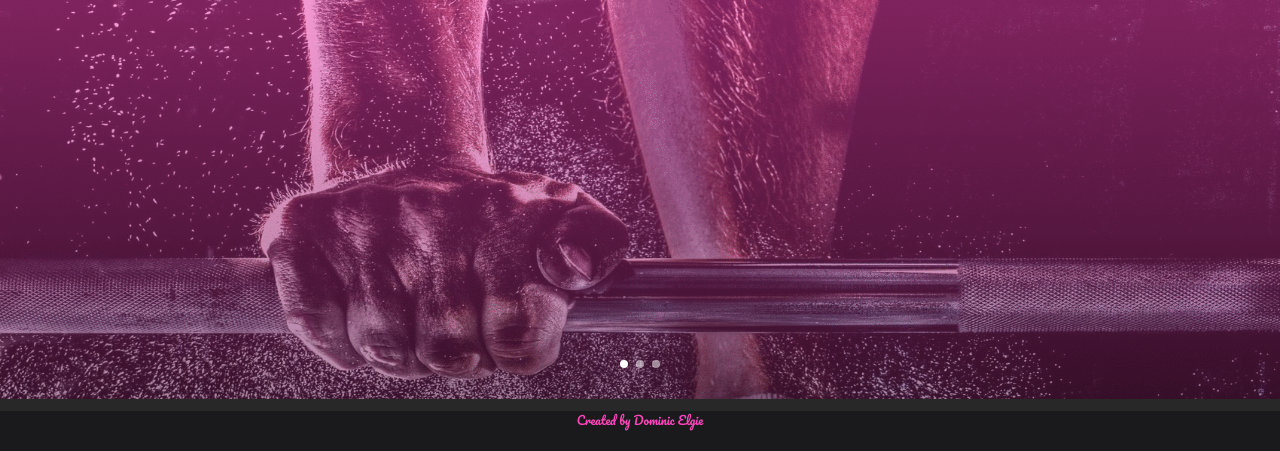
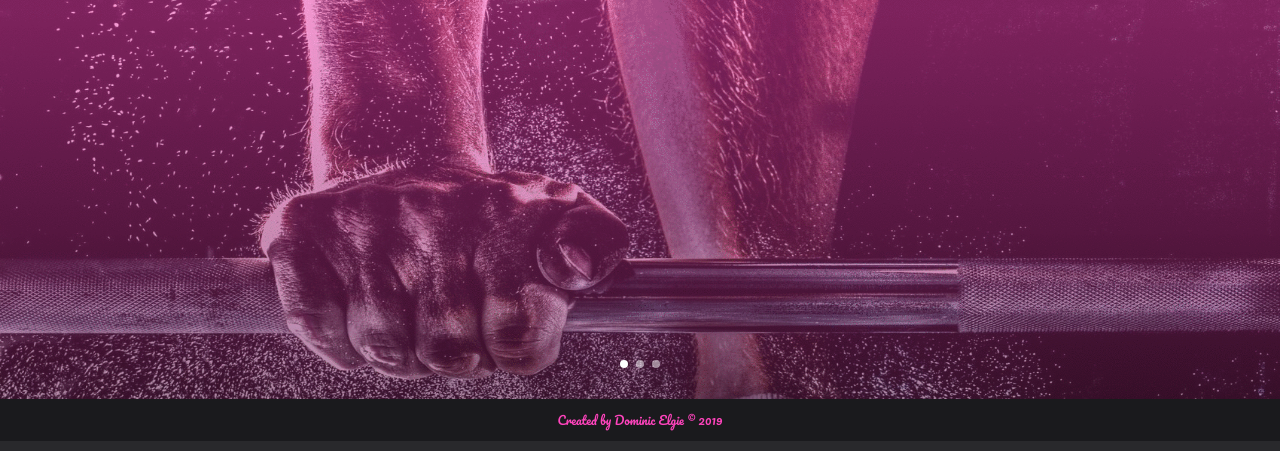
Before and after one commit to elg1e/Trainer-Mate, a Flask app: page / in a window 1280 px wide. Shown: the part 643-1094 px from the top of the page. Run offline with Flask 2, Linux system fonts and the light colour scheme; some libraries are stand-ins or nearby versions; some web fonts are replaced.

Commit message:
changes to footer

```diff
--- a/static/css/style.css
+++ b/static/css/style.css
@@ -3,6 +3,13 @@
 body {
     font-family: 'Big Shoulders Text', cursive;
     background-color: #282828;
+    display: flex;
+    min-height: 100vh;
+    flex-direction: column;
+}
+
+main {
+    flex: 1 0 auto;
 }
 
 /*Navigation Bar*/
@@ -22,10 +29,8 @@ body {
 /*Footer*/
 
 .footer-container {
-    bottom: 0;
-    width: 100%;
-    height: 40px;
     background-color: #1a1a1d;
+    padding: 0;
 }
 
 .footerText {
--- a/templates/base.html
+++ b/templates/base.html
@@ -10,7 +10,6 @@
 	</head>
 
     <body>
-
 <!--Navigation Bar-->
     <nav id="navigationBar">
     <div class="nav-wrapper">
@@ -35,11 +34,13 @@
     <li><a class="sidenavText" href="{{url_for('post')}}">Share</a></li>
   </ul>
 
+<main>
 {% block content %}{% endblock %}
+</main>
 
 <!--Footer-->
-<footer class="footer-container">
-    <p class="footerText">Created by Dominic Elgie</p>
+<footer class="page-footer footer-container">
+    <p class="footerText">Created by Dominic Elgie © 2019</p>
 </footer>
 
 <script src="https://cdnjs.cloudflare.com/ajax/libs/jquery/3.4.1/jquery.min.js" integrity="sha256-CSXorXvZcTkaix6Yvo6HppcZGetbYMGWSFlBw8HfCJo=" crossorigin="anonymous"></script>
```
